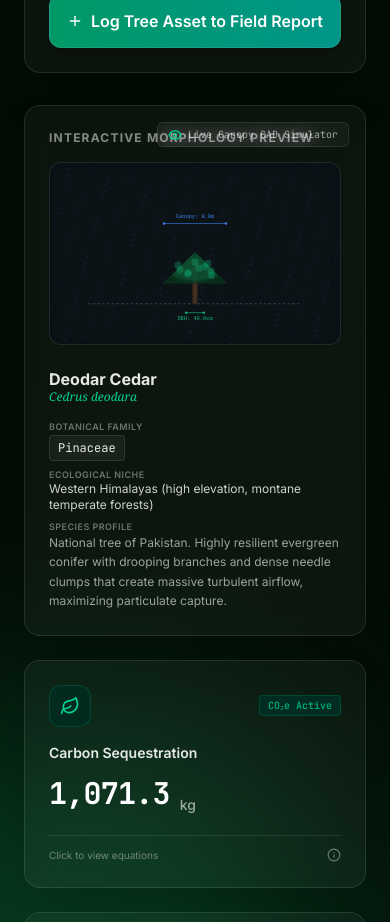
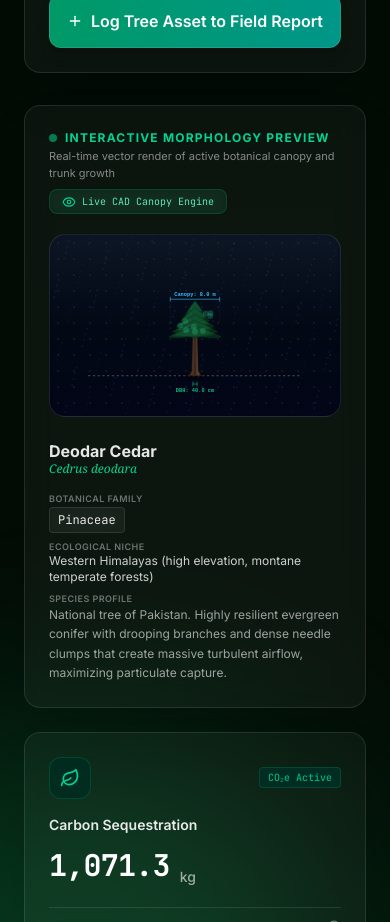
Before and after one commit to vyyrtokpoe717/EcoArbor-Studio, a Next.js app: page / in a window 390 px wide. Shown: the part 2060-2982 px from the top of the page. Built offline with nearby package versions, Linux system fonts and the light colour scheme.

Commit message:
feat(ui): update morphology sandbox header
Refine the interactive morphology preview layout with updated branding, status indicators, and enhanced visual hierarchy for the live CAD engine.

```diff
--- a/app/page.tsx
+++ b/app/page.tsx
@@ -1397,19 +1397,27 @@ export default function EcoArborApp() {
 
             {/* Real-time Dynamic CAD/GIS Sandbox */}
             <div className="bg-white/[0.04] backdrop-blur-lg border border-white/10 rounded-2xl shadow-2xl transition-all duration-300 hover:border-white/20 p-6 overflow-hidden relative">
-              <div className="absolute top-4 right-4 flex items-center gap-1.5 bg-white/[0.02] backdrop-blur border border-white/10 px-2.5 py-1 rounded-md text-[10px] font-mono text-white/60">
-                <Eye className="w-3.5 h-3.5 text-emerald-400" />
-                Live Canopy CAD Simulator
-              </div>
-
-              <h2 className="text-xs font-bold text-white/50 uppercase tracking-widest mb-4">
+              <div className="flex items-center justify-between mb-5 flex-wrap gap-2">
+                <div>
+                  <h2 className="text-xs font-bold text-emerald-400 uppercase tracking-widest flex items-center gap-2">
+                    <span className="w-2 h-2 rounded-full bg-emerald-400 animate-pulse" />
                     Interactive Morphology Preview
                   </h2>
+                  <p className="text-[11px] text-white/50 mt-0.5">Real-time vector render of active botanical canopy and trunk growth</p>
+                </div>
+                <div className="flex items-center gap-1.5 bg-emerald-500/10 backdrop-blur border border-emerald-500/20 px-3 py-1 rounded-lg text-[10px] font-mono text-emerald-300 shadow-sm">
+                  <Eye className="w-3.5 h-3.5 text-emerald-400" />
+                  Live CAD Canopy Engine
+                </div>
+              </div>
 
               <div className="grid grid-cols-1 lg:grid-cols-12 gap-6 items-center">
 
-                {/* SVG Live Vector Render */}
-                <div className="lg:col-span-7 bg-slate-950/40 backdrop-blur-sm rounded-xl p-4 border border-white/10 aspect-[16/10] relative flex items-center justify-center overflow-hidden">
+                {/* SVG Live Vector Render Box */}
+                <div className="lg:col-span-7 bg-gradient-to-b from-slate-900/80 via-slate-950/80 to-slate-950 rounded-2xl p-4 border border-white/10 aspect-[16/10] relative flex items-center justify-center overflow-hidden shadow-inner group">
+
+                  {/* Subtle Background Grid Lines for CAD aesthetic */}
+                  <div className="absolute inset-0 pointer-events-none bg-[radial-gradient(#334155_1px,transparent_1px)] [background-size:16px_16px] opacity-25" />
 
                   {/* Rain background effect based on stormwater storage */}
                   <div className="absolute inset-0 pointer-events-none opacity-20">
@@ -1445,131 +1453,269 @@ export default function EcoArborApp() {
                     })}
                   </div>
 
-                  {/* Interactive Tree Render */}
-                  <svg viewBox="0 0 400 250" className="w-full h-full max-h-[220px]">
+                  {/* Interactive Tree Render - Proportionally Bounded */}
+                  {(() => {
+                    // Safe geometry bounds calculation
+                    const crownRadiusX = Math.min(140, Math.max(30, canopyDiameter * 5.2));
+                    const crownRadiusY = Math.min(75, Math.max(25, canopyDiameter * 3.6));
+                    const crownCenterY = 120;
+                    const groundY = 210;
+                    const trunkWidth = Math.min(26, Math.max(6, dbh * 0.18));
+                    const trunkTopY = Math.min(145, crownCenterY + crownRadiusY * 0.35);
+
+                    return (
+                      <svg viewBox="0 0 400 250" className="w-full h-full max-h-[225px] relative z-10">
                         <defs>
                           <linearGradient id="trunkGrad" x1="0%" y1="0%" x2="100%" y2="0%">
-                        <stop offset="0%" stopColor="#2e1f18" />
-                        <stop offset="50%" stopColor="#4a3525" />
-                        <stop offset="100%" stopColor="#2e1f18" />
+                            <stop offset="0%" stopColor="#2a1b14" />
+                            <stop offset="35%" stopColor="#4a3325" />
+                            <stop offset="70%" stopColor="#5c4130" />
+                            <stop offset="100%" stopColor="#21150f" />
                           </linearGradient>
-                      <radialGradient id="canopyGrad" cx="50%" cy="50%" r="50%">
+
+                          <radialGradient id="canopyMainGrad" cx="40%" cy="35%" r="65%">
                             <stop offset="0%" stopColor={
-                          (seasonalMode === 'winter' && activeSpecies.type === 'Broadleaf')
-                            ? '#7c5a45'
+                              seasonalMode === 'winter' && activeSpecies.type === 'Broadleaf'
+                                ? '#8a654e'
                                 : activeSpecies.foliageColor
                             } />
-                        <stop offset="75%" stopColor={
-                          (seasonalMode === 'winter' && activeSpecies.type === 'Broadleaf')
+                            <stop offset="70%" stopColor={
+                              seasonalMode === 'winter' && activeSpecies.type === 'Broadleaf'
                                 ? '#5a4132'
-                            : activeSpecies.foliageColor
+                                : '#10522c'
                             } />
                             <stop offset="100%" stopColor={
-                          (seasonalMode === 'winter' && activeSpecies.type === 'Broadleaf')
-                            ? '#3d2b21'
-                            : '#082f1b'
+                              seasonalMode === 'winter' && activeSpecies.type === 'Broadleaf'
+                                ? '#3b281d'
+                                : '#072b17'
                             } />
                           </radialGradient>
+
+                          <radialGradient id="canopyHighlightGrad" cx="30%" cy="30%" r="50%">
+                            <stop offset="0%" stopColor="#34d399" stopOpacity="0.4" />
+                            <stop offset="100%" stopColor="#10b981" stopOpacity="0" />
+                          </radialGradient>
+
+                          <radialGradient id="groundShadow" cx="50%" cy="50%" r="50%">
+                            <stop offset="0%" stopColor="#000000" stopOpacity="0.6" />
+                            <stop offset="100%" stopColor="#000000" stopOpacity="0" />
+                          </radialGradient>
                         </defs>
 
-                    {/* Ground line */}
-                    <line x1="20" y1="210" x2="380" y2="210" stroke="#334155" strokeWidth="2" strokeDasharray="4 4" />
-
-                    {/* Trunk rendering scaled with DBH */}
-                    <rect
-                       x={200 - (dbh * 0.12)}
-                       y={210 - 75}
-                       width={Math.max(4, dbh * 0.24)}
-                       height="75"
-                       fill="url(#trunkGrad)"
-                       rx="2"
-                    />
-
-                    {/* Branch arms for wider canopy diameters */}
-                    {canopyDiameter > 10 && (
-                      <>
-                        <path d={`M 200,165 Q ${200 - canopyDiameter * 4},160 ${200 - canopyDiameter * 6},150`} stroke="#3d2a1f" strokeWidth={Math.max(2, dbh * 0.08)} fill="none" />
-                        <path d={`M 200,165 Q ${200 + canopyDiameter * 4},160 ${200 + canopyDiameter * 6},150`} stroke="#3d2a1f" strokeWidth={Math.max(2, dbh * 0.08)} fill="none" />
-                      </>
-                    )}
-
-                    {/* Foliage rendering based on active species */}
-                    {activeSpecies.type === 'Conifer' ? (
-                      // Conical coniferous geometry
-                      <polygon
-                        points={`
-                          200,${155 - (canopyDiameter * 4)}
-                          ${200 - (canopyDiameter * 6.5)},175
-                          ${200 + (canopyDiameter * 6.5)},175
-                        `}
-                        fill="url(#canopyGrad)"
-                        opacity="0.9"
-                        stroke="#0f3d23"
-                        strokeWidth="1.5"
-                      />
-                    ) : (
-                      // Broadleaf rounded canopy - in winter, it becomes bare branch outlines and sparse dry leaves
-                      <>
-                        {seasonalMode === 'winter' && (
-                          <>
-                            {/* Bare branch lines inside winter canopy */}
-                            <path d={`M 200,165 Q ${200 - canopyDiameter * 3},150 ${200 - canopyDiameter * 4.5},125`} stroke="#4a3525" strokeWidth="2" fill="none" />
-                            <path d={`M 200,165 Q ${200 + canopyDiameter * 3},150 ${200 + canopyDiameter * 4.5},125`} stroke="#4a3525" strokeWidth="2" fill="none" />
-                            <path d={`M 200,145 Q ${200 - canopyDiameter * 1.5},125 ${200 - canopyDiameter * 2.5},105`} stroke="#4a3525" strokeWidth="1.8" fill="none" />
-                            <path d={`M 200,145 Q ${200 + canopyDiameter * 1.5},125 ${200 + canopyDiameter * 2.5},105`} stroke="#4a3525" strokeWidth="1.8" fill="none" />
-                            <path d={`M 200,125 Q 200,105 200,90`} stroke="#4a3525" strokeWidth="1.5" fill="none" />
-                          </>
-                        )}
+                        {/* Ground Shadow */}
                         <ellipse
                           cx="200"
-                          cy="130"
-                          rx={canopyDiameter * 6.5}
-                          ry={Math.max(30, canopyDiameter * 4.5)}
-                          fill="url(#canopyGrad)"
-                          opacity={seasonalMode === 'winter' ? '0.18' : '0.9'}
-                          stroke={seasonalMode === 'winter' ? '#5a4132' : '#0f3d23'}
-                          strokeWidth="1.5"
+                          cy={groundY + 2}
+                          rx={Math.max(40, crownRadiusX * 0.9)}
+                          ry="8"
+                          fill="url(#groundShadow)"
+                        />
+
+                        {/* Ground line */}
+                        <line x1="20" y1={groundY} x2="380" y2={groundY} stroke="#475569" strokeWidth="1.5" strokeDasharray="4 4" />
+
+                        {/* Flared Trunk rendering scaled with DBH */}
+                        <path
+                          d={`
+                            M ${200 - trunkWidth / 2},${trunkTopY}
+                            L ${200 - trunkWidth / 2 - 2},${groundY - 8}
+                            Q ${200 - trunkWidth / 2 - 6},${groundY} ${200 - trunkWidth / 2 - 10},${groundY}
+                            L ${200 + trunkWidth / 2 + 10},${groundY}
+                            Q ${200 + trunkWidth / 2 + 6},${groundY} ${200 + trunkWidth / 2 + 2},${groundY - 8}
+                            L ${200 + trunkWidth / 2},${trunkTopY}
+                            Z
+                          `}
+                          fill="url(#trunkGrad)"
+                          stroke="#1a110c"
+                          strokeWidth="0.8"
+                        />
+
+                        {/* Internal Branch Structure - Bounded Strictly Inside Crown Envelope */}
+                        {activeSpecies.type === 'Conifer' ? (
+                          <>
+                            {/* Conifer Central Leader Trunk & Branch Tiers */}
+                            <line x1="200" y1={groundY} x2="200" y2={crownCenterY - crownRadiusY * 0.8} stroke="#3b271b" strokeWidth={Math.max(2, trunkWidth * 0.6)} />
+                            {[0.3, 0.5, 0.7].map((tierRatio, idx) => {
+                              const tierY = crownCenterY + crownRadiusY * (0.5 - tierRatio);
+                              const tierWidth = crownRadiusX * (1 - tierRatio * 0.6) * 0.75;
+                              return (
+                                <g key={idx}>
+                                  <path d={`M 200,${tierY} L ${200 - tierWidth},${tierY + 8}`} stroke="#3b271b" strokeWidth={Math.max(1.2, trunkWidth * 0.35)} strokeLinecap="round" />
+                                  <path d={`M 200,${tierY} L ${200 + tierWidth},${tierY + 8}`} stroke="#3b271b" strokeWidth={Math.max(1.2, trunkWidth * 0.35)} strokeLinecap="round" />
+                                </g>
+                              );
+                            })}
+                          </>
+                        ) : (
+                          <>
+                            {/* Broadleaf Curved Main Limbs */}
+                            <path
+                              d={`M 200,${trunkTopY} Q ${200 - crownRadiusX * 0.35},${crownCenterY + crownRadiusY * 0.1} ${200 - crownRadiusX * 0.55},${crownCenterY - crownRadiusY * 0.1}`}
+                              stroke="#3b271b"
+                              strokeWidth={Math.max(1.5, trunkWidth * 0.45)}
+                              fill="none"
+                              strokeLinecap="round"
+                            />
+                            <path
+                              d={`M 200,${trunkTopY} Q ${200 + crownRadiusX * 0.35},${crownCenterY + crownRadiusY * 0.1} ${200 + crownRadiusX * 0.55},${crownCenterY - crownRadiusY * 0.1}`}
+                              stroke="#3b271b"
+                              strokeWidth={Math.max(1.5, trunkWidth * 0.45)}
+                              fill="none"
+                              strokeLinecap="round"
+                            />
+                            <path
+                              d={`M 200,${trunkTopY} Q ${200 - crownRadiusX * 0.15},${crownCenterY - crownRadiusY * 0.2} ${200 - crownRadiusX * 0.25},${crownCenterY - crownRadiusY * 0.5}`}
+                              stroke="#3b271b"
+                              strokeWidth={Math.max(1.2, trunkWidth * 0.35)}
+                              fill="none"
+                              strokeLinecap="round"
+                            />
+                            <path
+                              d={`M 200,${trunkTopY} Q ${200 + crownRadiusX * 0.15},${crownCenterY - crownRadiusY * 0.2} ${200 + crownRadiusX * 0.25},${crownCenterY - crownRadiusY * 0.5}`}
+                              stroke="#3b271b"
+                              strokeWidth={Math.max(1.2, trunkWidth * 0.35)}
+                              fill="none"
+                              strokeLinecap="round"
                             />
                           </>
                         )}
 
-                    {/* Additional botanical detail patterns to match canopy density (LAI) */}
-                    {[...Array(Math.max(1, Math.min(12, Math.floor(metrics.activeLai * 1.5))))].map((_, index) => {
-                      const spreadX = (canopyDiameter * 4.5);
-                      const rx = 200 + (Math.sin(index * 2.3) * spreadX * 0.8);
-                      const ry = activeSpecies.type === 'Conifer'
-                        ? 140 + (index * 2.5)
-                        : 130 + (Math.cos(index * 1.7) * (canopyDiameter * 3) * 0.6);
-
+                        {/* Crown Foliage Render */}
+                        {activeSpecies.type === 'Conifer' ? (
+                          // Organic Multi-Tiered Evergreen Conifer Crown
+                          <g opacity={seasonalMode === 'winter' ? '0.9' : '0.96'}>
+                            {[
+                              { apexR: -1.25, baseR: -0.45, wR: 0.38 },
+                              { apexR: -0.85, baseR: -0.1,  wR: 0.58 },
+                              { apexR: -0.45, baseR: 0.25,  wR: 0.76 },
+                              { apexR: -0.1,  baseR: 0.55,  wR: 0.90 },
+                              { apexR: 0.2,   baseR: 0.85,  wR: 1.05 },
+                            ].map((tier, idx) => {
+                              const apexY = crownCenterY + crownRadiusY * tier.apexR;
+                              const baseY = crownCenterY + crownRadiusY * tier.baseR;
+                              const w = crownRadiusX * tier.wR;
+                              const h = baseY - apexY;
+
+                              return (
+                                <g key={idx}>
+                                  {/* Main Bough Shadow / Base */}
+                                  <path
+                                    d={`
+                                      M 200,${apexY}
+                                      Q ${200 - w * 0.45},${apexY + h * 0.35} ${200 - w},${baseY}
+                                      C ${200 - w * 0.65},${baseY + 5} ${200 - w * 0.35},${baseY - 4} 200,${baseY + 2}
+                                      C ${200 + w * 0.35},${baseY - 4} ${200 + w * 0.65},${baseY + 5} ${200 + w},${baseY}
+                                      Q ${200 + w * 0.45},${apexY + h * 0.35} 200,${apexY}
+                                      Z
+                                    `}
+                                    fill="url(#canopyMainGrad)"
+                                    stroke={seasonalMode === 'winter' ? '#4a3525' : '#0a3a20'}
+                                    strokeWidth="1.2"
+                                    strokeLinejoin="round"
+                                  />
+
+                                  {/* Soft Sunlight Highlight on Left Bough Curve */}
+                                  {seasonalMode !== 'winter' && (
+                                    <path
+                                      d={`
+                                        M 200,${apexY + h * 0.1}
+                                        Q ${200 - w * 0.35},${apexY + h * 0.4} ${200 - w * 0.75},${baseY - 3}
+                                        C ${200 - w * 0.5},${baseY - 1} ${200 - w * 0.2},${baseY - 5} 200,${baseY - 2}
+                                        Z
+                                      `}
+                                      fill="url(#canopyHighlightGrad)"
+                                      opacity="0.6"
+                                    />
+                                  )}
+
+                                  {/* Winter Snow Frosting Cap on Top Edge of Bough Tier */}
+                                  {seasonalMode === 'winter' && (
+                                    <path
+                                      d={`
+                                        M 200,${apexY - 1}
+                                        Q ${200 - w * 0.45},${apexY + h * 0.35} ${200 - w * 0.85},${baseY - 4}
+                                        Q ${200 - w * 0.45},${apexY + h * 0.45} 200,${apexY + 4}
+                                        Q ${200 + w * 0.45},${apexY + h * 0.45} ${200 + w * 0.85},${baseY - 4}
+                                        Q ${200 + w * 0.45},${apexY + h * 0.35} 200,${apexY - 1}
+                                        Z
+                                      `}
+                                      fill="#e2e8f0"
+                                      opacity="0.85"
+                                    />
+                                  )}
+                                </g>
+                              );
+                            })}
+                          </g>
+                        ) : (
+                          // Broadleaf Multi-Lobe Organic Canopy
+                          <g opacity={seasonalMode === 'winter' ? '0.22' : '0.92'}>
+                            {/* Main Background Mass */}
+                            <ellipse
+                              cx="200"
+                              cy={crownCenterY}
+                              rx={crownRadiusX}
+                              ry={crownRadiusY}
+                              fill="url(#canopyMainGrad)"
+                              stroke={seasonalMode === 'winter' ? '#5a4132' : '#08331d'}
+                              strokeWidth="1.2"
+                            />
+
+                            {/* Soft Organic Sub-Lobes for Realistic Texture */}
+                            {seasonalMode !== 'winter' && (
+                              <>
+                                <ellipse cx={200 - crownRadiusX * 0.4} cy={crownCenterY - crownRadiusY * 0.2} rx={crownRadiusX * 0.55} ry={crownRadiusY * 0.6} fill="url(#canopyMainGrad)" />
+                                <ellipse cx={200 + crownRadiusX * 0.4} cy={crownCenterY - crownRadiusY * 0.2} rx={crownRadiusX * 0.55} ry={crownRadiusY * 0.6} fill="url(#canopyMainGrad)" />
+                                <ellipse cx="200" cy={crownCenterY - crownRadiusY * 0.35} rx={crownRadiusX * 0.5} ry={crownRadiusY * 0.55} fill="url(#canopyHighlightGrad)" />
+                              </>
+                            )}
+                          </g>
+                        )}
+
+                        {/* Botanical Density Spots (LAI representation) */}
+                        {[...Array(Math.max(2, Math.min(10, Math.floor(metrics.activeLai * 1.4))))].map((_, index) => {
+                          const rx = 200 + Math.sin(index * 1.9) * (crownRadiusX * 0.65);
+                          const ry = crownCenterY + Math.cos(index * 2.3) * (crownRadiusY * 0.55);
                           return (
                             <circle
                               key={index}
                               cx={rx}
                               cy={ry}
-                          r={activeSpecies.type === 'Conifer' ? 6 : 9}
-                          fill={seasonalMode === 'winter' ? '#7c5a45' : '#10b981'}
-                          opacity={seasonalMode === 'winter' ? '0.2' : '0.3'}
+                              r={activeSpecies.type === 'Conifer' ? 5 : 7}
+                              fill={seasonalMode === 'winter' ? '#6b4c38' : '#34d399'}
+                              opacity={seasonalMode === 'winter' ? '0.25' : '0.25'}
                             />
                           );
                         })}
 
-                    {/* Dimensions arrows and annotation layers */}
-                    {/* DBH marker */}
-                    <line x1={190 - (dbh * 0.12)} y1="225" x2={210 + (dbh * 0.12)} y2="225" stroke="#10b981" strokeWidth="1" />
-                    <circle cx={190 - (dbh * 0.12)} cy="225" r="2" fill="#10b981" />
-                    <circle cx={210 + (dbh * 0.12)} cy="225" r="2" fill="#10b981" />
-                    <text x="200" y="237" fill="#10b981" fontSize="9" textAnchor="middle" fontFamily="monospace">
-                      DBH: {dbh.toFixed(1)}cm
+                        {/* Annotations Layer */}
+                        {/* DBH Marker Callout */}
+                        <g>
+                          <line x1={200 - trunkWidth / 2} y1={groundY + 14} x2={200 + trunkWidth / 2} y2={groundY + 14} stroke="#10b981" strokeWidth="1" />
+                          <line x1={200 - trunkWidth / 2} y1={groundY + 10} x2={200 - trunkWidth / 2} y2={groundY + 18} stroke="#10b981" strokeWidth="1" />
+                          <line x1={200 + trunkWidth / 2} y1={groundY + 10} x2={200 + trunkWidth / 2} y2={groundY + 18} stroke="#10b981" strokeWidth="1" />
+                          <text x="200" y={groundY + 28} fill="#10b981" fontSize="9" textAnchor="middle" fontWeight="bold" fontFamily="monospace">
+                            DBH: {dbh.toFixed(1)} cm
                           </text>
-
-                    {/* Canopy Diameter marker */}
-                    <line x1={200 - (canopyDiameter * 6.5)} y1="75" x2={200 + (canopyDiameter * 6.5)} y2="75" stroke="#3b82f6" strokeWidth="1" />
-                    <circle cx={200 - (canopyDiameter * 6.5)} cy="75" r="2" fill="#3b82f6" />
-                    <circle cx={200 + (canopyDiameter * 6.5)} cy="75" r="2" fill="#3b82f6" />
-                    <text x="200" y="65" fill="#3b82f6" fontSize="9" textAnchor="middle" fontFamily="monospace">
-                      Canopy: {canopyDiameter.toFixed(1)}m
+                        </g>
+
+                        {/* Canopy Diameter Callout Marker */}
+                        <g>
+                          <line x1={200 - crownRadiusX} y1={crownCenterY - crownRadiusY - 10} x2={200 + crownRadiusX} y2={crownCenterY - crownRadiusY - 10} stroke="#38bdf8" strokeWidth="1" />
+                          <line x1={200 - crownRadiusX} y1={crownCenterY - crownRadiusY - 14} x2={200 - crownRadiusX} y2={crownCenterY - crownRadiusY - 6} stroke="#38bdf8" strokeWidth="1" />
+                          <line x1={200 + crownRadiusX} y1={crownCenterY - crownRadiusY - 14} x2={200 + crownRadiusX} y2={crownCenterY - crownRadiusY - 6} stroke="#38bdf8" strokeWidth="1" />
+
+                          {/* Vertical guide lines */}
+                          <line x1={200 - crownRadiusX} y1={crownCenterY - crownRadiusY - 6} x2={200 - crownRadiusX} y2={crownCenterY} stroke="#38bdf8" strokeWidth="0.5" strokeDasharray="2 2" opacity="0.4" />
+                          <line x1={200 + crownRadiusX} y1={crownCenterY - crownRadiusY - 6} x2={200 + crownRadiusX} y2={crownCenterY} stroke="#38bdf8" strokeWidth="0.5" strokeDasharray="2 2" opacity="0.4" />
+
+                          <text x="200" y={crownCenterY - crownRadiusY - 16} fill="#38bdf8" fontSize="9" textAnchor="middle" fontWeight="bold" fontFamily="monospace">
+                            Canopy: {canopyDiameter.toFixed(1)} m
                           </text>
+                        </g>
                       </svg>
+                    );
+                  })()}
                 </div>
 
                 {/* Botanical Species dossier / facts */}
```
Lines whose indentation alone changed are shown as unchanged.
